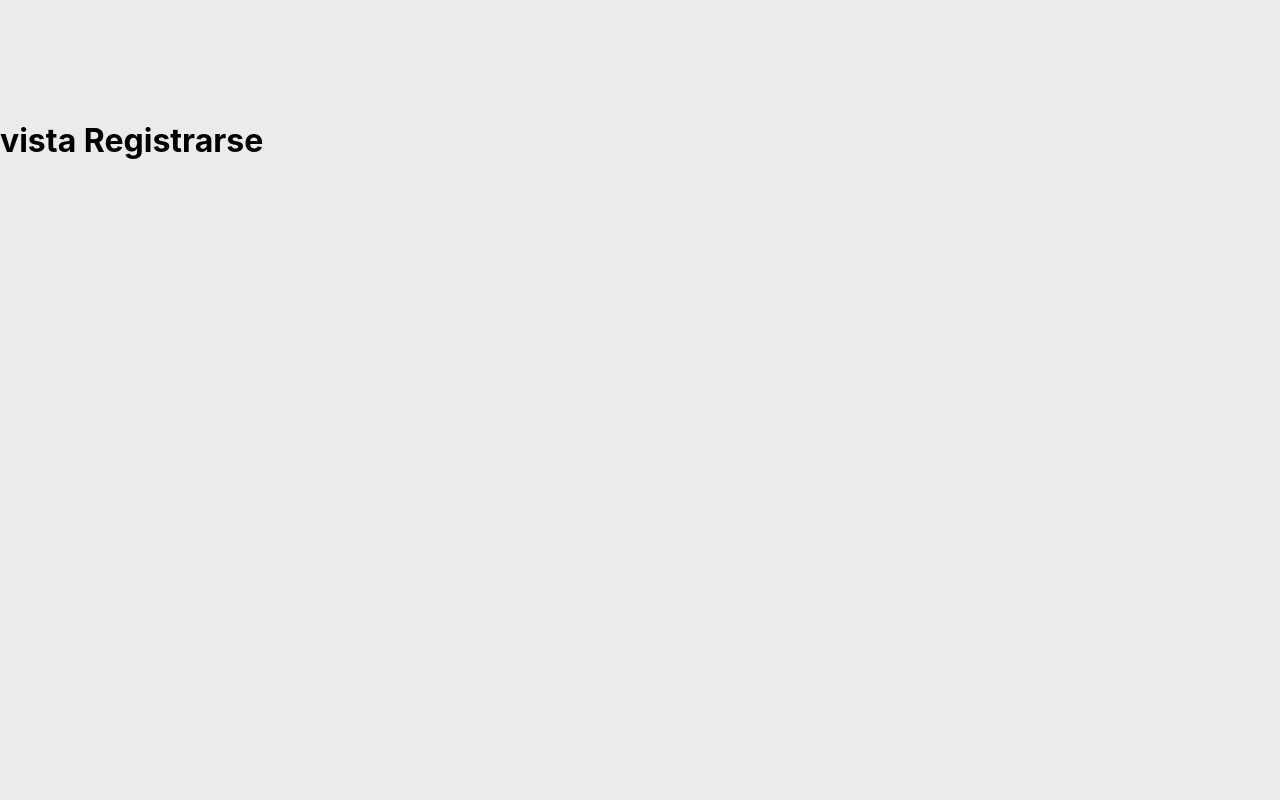
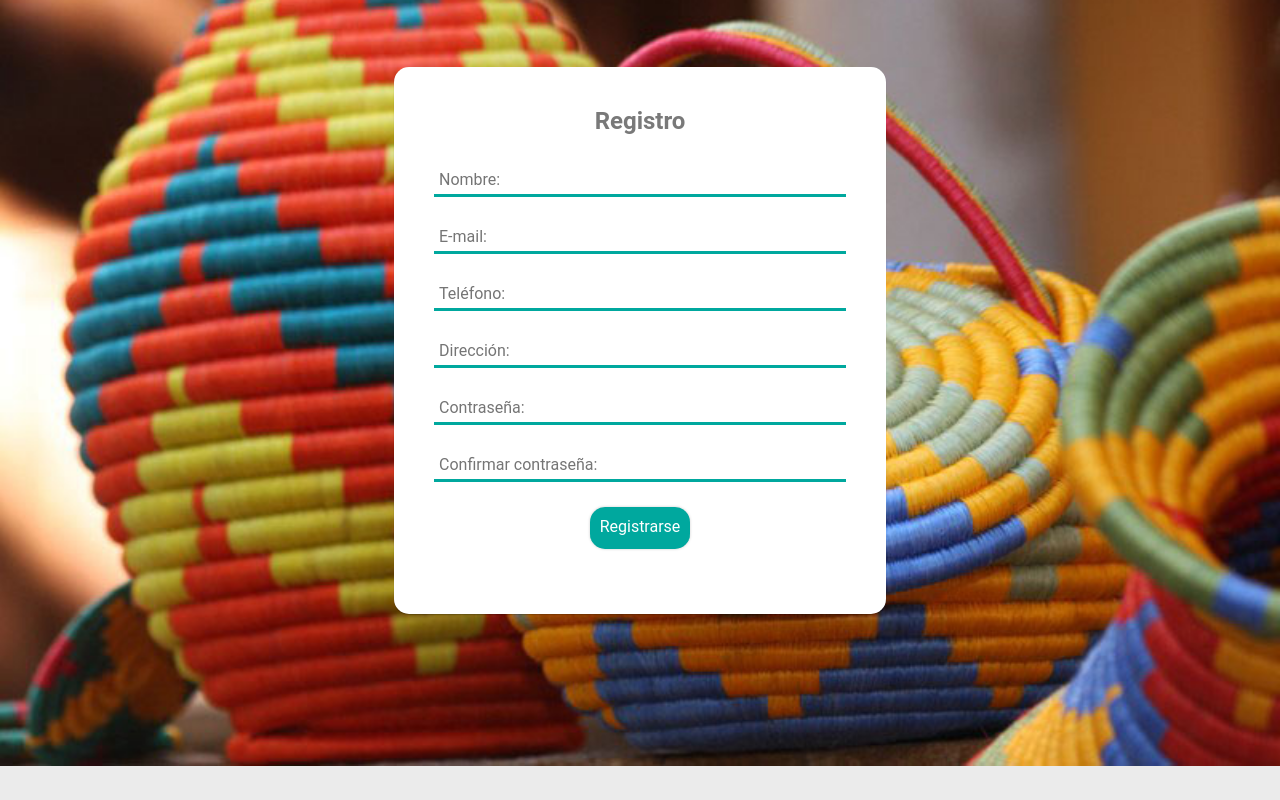
Before and after one commit to Big-Workers/Tienda-Virtual-React, a React (Create React App) app: page /Registrarse in a window 1280 px wide. Built offline with nearby package versions, Linux system fonts and the light colour scheme.

Commit message:
Migrar datos de Registro html a registro js como componente

```diff
--- a/public/register.html
+++ /dev/null
@@ -1,37 +0,0 @@
-<!DOCTYPE html>
-<html lang="en">
-<head>
-    <meta charset="UTF-8">
-    <meta http-equiv="X-UA-Compatible" content="IE=edge">
-    <meta name="viewport" content="width=device-width, initial-scale=1.0">
-
-<link href="https://fonts.googleapis.com/css?family=Roboto" rel="stylesheet">
-
-<link rel="stylesheet" href="https://use.fontawesome.com/releases/v5.7.2/css/all.css" integrity="sha384-fnmOCqbTlWIlj8LyTjo7mOUStjsKC4pOpQbqyi7RrhN7udi9RwhKkMHpvLbHG9Sr" crossorigin="anonymous">
-<link rel="stylesheet" href="../src/styles/register.css">
-
-
-    <title>Registro</title>
-</head>
-<body>
-    <div class="container">
-        <div class="login-container">
-          <div class="register">
-            <h2 aling="center">Registro</h2>
-            <form action="">
-              <input type="text" placeholder="Nombre:" class="nombre"><br>
-              <input type="text" placeholder="E-mail:" class="correo"><br>
-              <input type="text" placeholder="Teléfono:" class="telefono"><br>
-              <input type="text" placeholder="Dirección:" class="direccion"><br>
-              <input type="password" placeholder="Contraseña:" class="pass"><br>
-              <input type="password" placeholder="Confirmar contraseña:" class="repass"><br>
-              <input type="submit" class="submit" value="Registrarse">
-            </form>
-          </div>
-          </div>
-        </div>
-      </div>
-
-      <script src="register.js"></script>
-</body>
-</html>
--- a/src/App.js
+++ b/src/App.js
@@ -6,7 +6,7 @@ import { Footer } from "./components/footer.js";
 import { Formulariologin } from "./components/login.js";
 
 //  importacion Registrarse <----------
-
+import { Registro } from "./components/registro.js";
 import { Perfil } from "./components/vistaPerfil.js";
 import { EditarPerfil } from "./components/vistaEditarPerfil.js";
 //  importacion editar perfil <----------
@@ -30,7 +30,9 @@ function App() {
       <BrowserRouter>
         <Routes>
           <Route path="/" element={<Formulariologin />} />
-          <Route path="/Registrarse" element={<h1>vista Registrarse</h1>} />
+          <Route path="/Registrarse" element={<>
+          <Registro />
+          </>} />
           <Route
             path="/Perfil"
             element={
--- /dev/null
+++ b/src/components/registro.js
@@ -0,0 +1,29 @@
+import { Component } from "react";
+import "../styles/register.css";
+
+export class Registro extends Component {
+    render() {
+        return (
+            <>
+                <center>
+                    <div class="container">
+                        <div class="login-container">
+                            <div class="register">
+                                <h2 aling="center">Registro</h2>
+                                <form action="">
+                                    <input type="text" placeholder="Nombre:" class="nombre" /><br />
+                                    <input type="text" placeholder="E-mail:" class="correo" /><br />
+                                    <input type="text" placeholder="Teléfono:" class="telefono" /><br />
+                                    <input type="text" placeholder="Dirección:" class="direccion" /><br />
+                                    <input type="password" placeholder="Contraseña:" class="pass" /><br />
+                                    <input type="password" placeholder="Confirmar contraseña:" class="repass" /><br />
+                                    <input type="submit" class="submit" value="Registrarse" />
+                                </form>
+                            </div>
+                        </div>
+                    </div>
+                </center>
+            </>
+        )
+    }
+};
```
Also changed, not shown: public/index.js (deleted, +0 -37 lines), public/productosCliente.html (deleted, +0 -13 lines).
